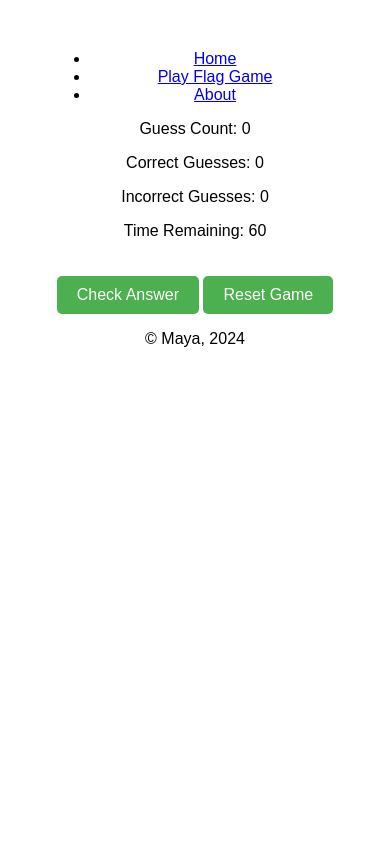
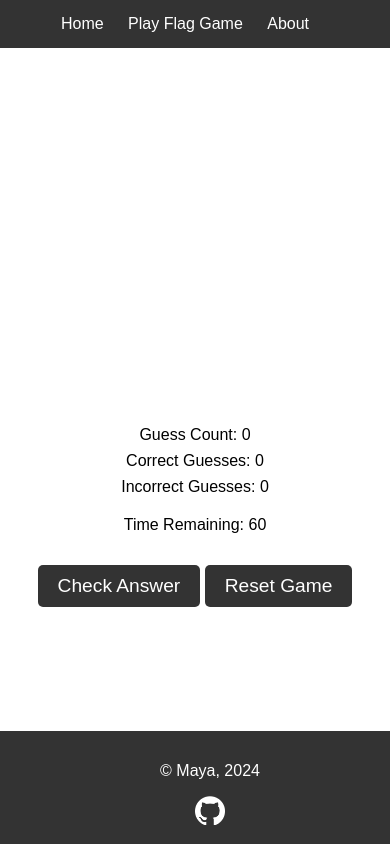
Before and after one commit to UccelloLibero/Flagship, a plain HTML site: page game.html in a window 390 px wide. Drawn offline with Linux system fonts and the light colour scheme.

Commit message:
elements layout and dynamic, media query

```diff
--- a/gamestyle.css
+++ b/gamestyle.css
@@ -1,19 +1,115 @@
 body {
+    margin: 0;
+    padding: 0;
+    /* overflow: hidden; */
     font-family: 'Arial', sans-serif;
     text-align: center;
-    margin: 50px;
+    margin: 50
 }
+
+nav {
+    background-color: #333;
+    color: white;
+    padding: 15px;
+    text-align: center;
+}
+
+nav ul {
+    list-style: none;
+    margin: 0;
+    padding: 0;
+}
+
+nav ul li {
+    display: inline;
+    margin-right: 20px;
+}
+
+nav a {
+    color: white;
+    text-decoration: none;
+}
+
+.game-container {
+    text-align: center;
+    padding: 20px;
+    margin-bottom: 50px;
+}
+
+.image-container {
+    width: 100%;
+    height: 60vh;
+    background-size: cover;
+    background-position: center;
+    background-repeat: no-repeat;
+    position: relative;
+}
+
+.guess-info {
+    margin-top: 20px;
+}
+
+.guess-info p {
+    font-size: 1.2em;
+    margin: 8px 0;
+}
+
+.timer {
+    margin-top: 20px;
+    font-size: 1.2em;
+}
+
 img {
     max-width: 100%;
     height: auto;
 }
 button {
     padding: 10px 20px;
-    font-size: 16px;
-    background-color: #4CAF50; /* Green button color */
+    font-size: 1.5em;
+    margin-top: 15px;
+    margin-bottom: 20px;
+    background-color: #333;
     color: white;
     border: none;
     border-radius: 5px;
     cursor: pointer;
-    margin-top: 20px;
+    transition: background-color 0.3s;
 }
+
+button:hover {
+    background-color: #555;
+}
+
+footer {
+    background-color: #333;
+    color: white;
+    padding: 15px;
+    text-align: center;
+    position: fixed;
+    bottom: 0;
+    width: 100%;
+}
+
+footer a {
+    color: white;
+    text-decoration: none;
+}
+
+/* Media Query for Smaller Screen */
+@media screen and (max-width: 768px) {
+    .image-container {
+        height: 40vh;
+    }
+
+    .guess-info p {
+        font-size: 1em;
+    }
+
+    .timer {
+        font-size: 1em;
+    }
+
+    button {
+        font-size: 1.2em;
+    }
+}
--- a/style.css
+++ b/style.css
@@ -31,6 +31,11 @@ nav ul {
 nav ul li {
     display: inline;
     margin-right: 20px;
+}
+
+nav a {
+    color: white;
+    text-decoration: none;
 }
 
 .image-container {
@@ -79,3 +84,16 @@ footer a {
     color: white;
     text-decoration: none;
 }
+
+/* Media Query for Smaller Screens */
+@media screen and (max-width: 768px) {
+    .overlay h1 {
+        font-size: 1.5em;
+        margin-bottom: 15px;
+    }
+
+    .overlay button {
+        font-size: 1.2em;
+        padding: 8px 16px;
+    }
+}
```
